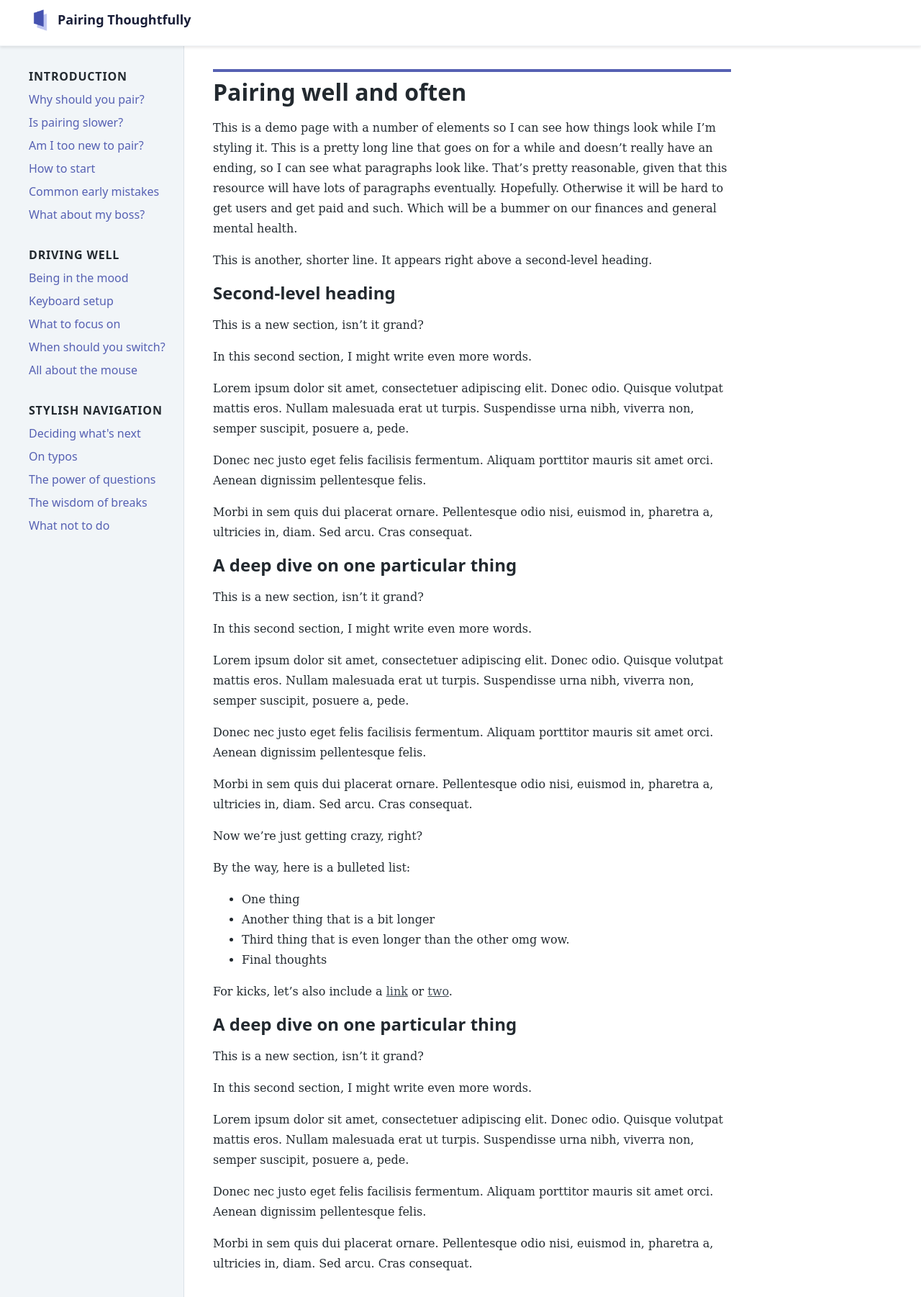
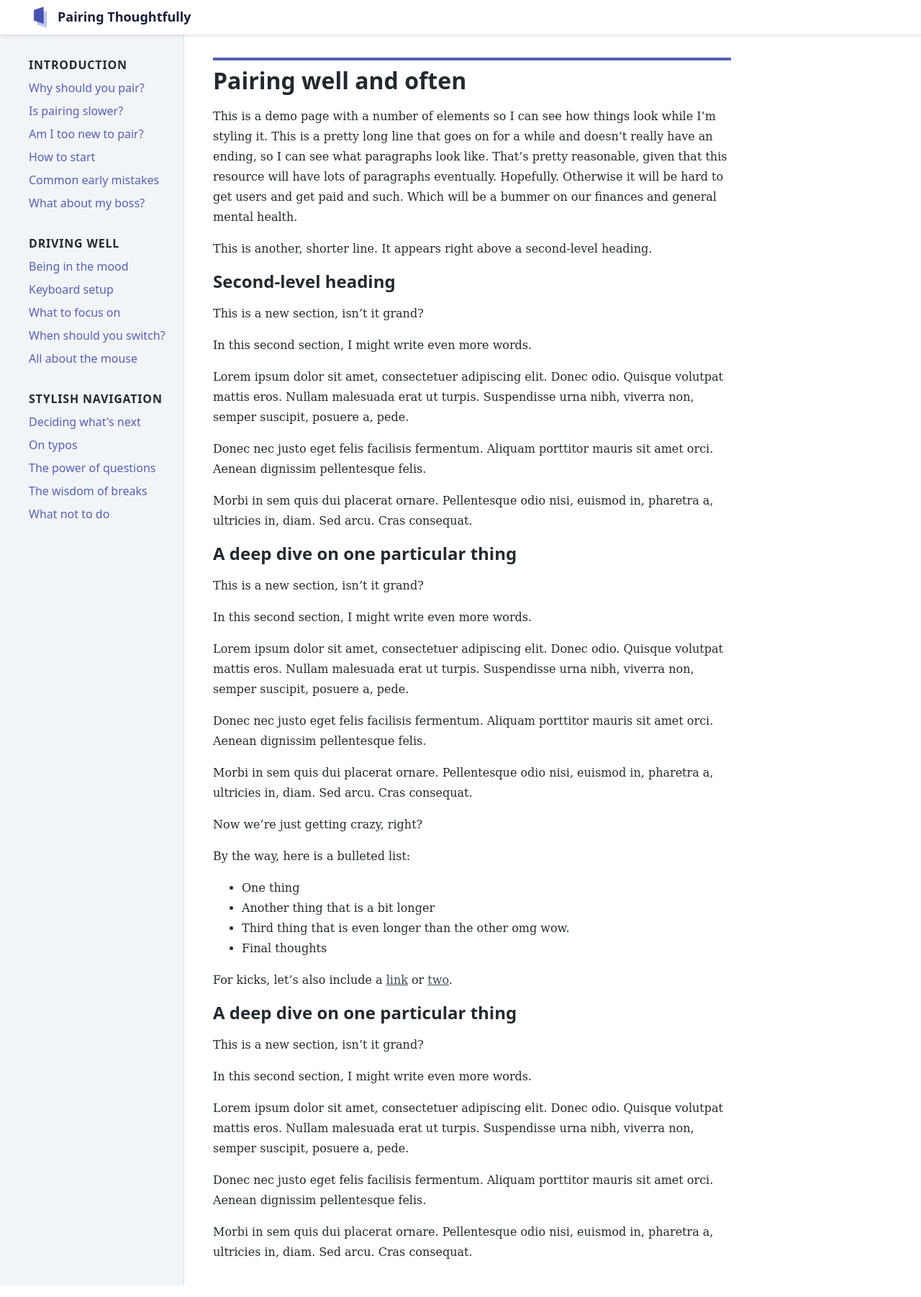
Before and after one commit to tupleapp/pair-programming-guide, a Jekyll site: the page built from demo.md, in a window 1280 px wide. Shown: the whole page at 72% size. Built offline with Jekyll 4.4.1, drawn with Linux system fonts in a browser that asks for light colours.

Commit message:
shrink header

```diff
--- a/_layouts/default.html
+++ b/_layouts/default.html
@@ -14,7 +14,7 @@
     <link rel="stylesheet" href="/css/compiled.css">
   </head>
   <body class="font-sans font-normal text-black leading-normal">
-    <header class="flex bg-white border-b shadow border-grey-lighter fixed pin-t pin-x z-50 h-16 items-center relative">
+    <header class="flex bg-white border-b shadow border-grey-lighter fixed pin-t pin-x z-50 h-12 pt-2 items-center relative">
       <div class="ml-8 flex-no-shrink">
         <img src="/assets/tuple-logo-small.png" class="h-12">
       </div>
```
